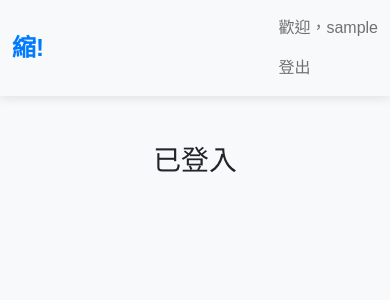
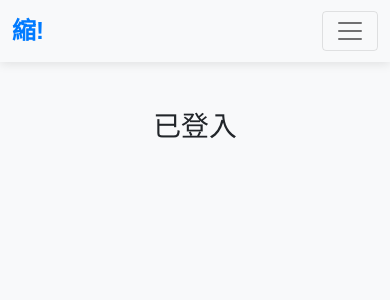
Before and after one commit to NUTT1101/tinyurl_flask, a Flask app: template templates/dashboard.html in a window 390 px wide. Shown: the top 300 px of the page. Run offline with Flask 3, Linux system fonts and the light colour scheme; the template is opened without the code that fills it: most values are stand-ins (such as "Sample title", 1, 10 or a date in 2020); some libraries are stand-ins or nearby versions.

Commit message:
mobile droplist and red logout button ok

```diff
--- a/templates/dashboard.html
+++ b/templates/dashboard.html
@@ -6,15 +6,33 @@
     <title>縮! - 儀表板</title>
     <link href="https://cdn.jsdelivr.net/npm/bootstrap@5.1.3/dist/css/bootstrap.min.css" rel="stylesheet">
     <link rel="stylesheet" href="{{ url_for('static', filename='css/styles.css') }}">
+    <style>
+        .logout-link {
+            color: #dc3545 !important; /* Bootstrap 的 danger 顏色 */
+            transition: color 0.3s ease;
+        }
+        .logout-link:hover {
+            color: #bd2130 !important; /* 稍深的紅色，用於懸停效果 */
+        }
+    </style>
 </head>
 <body>
     <header>
         <nav class="navbar navbar-expand-lg navbar-light bg-light">
             <div class="container">
                 <a class="navbar-brand" href="#">縮!</a>
-                <div class="navbar-nav ms-auto">
-                    <span class="nav-item nav-link">歡迎，{{ username }}</span>
-                    <a class="nav-item nav-link" href="#" id="logout">登出</a>
+                <button class="navbar-toggler" type="button" data-bs-toggle="collapse" data-bs-target="#navbarNav" aria-controls="navbarNav" aria-expanded="false" aria-label="Toggle navigation">
+                    <span class="navbar-toggler-icon"></span>
+                </button>
+                <div class="collapse navbar-collapse" id="navbarNav">
+                    <ul class="navbar-nav ms-auto">
+                        <li class="nav-item">
+                            <span class="nav-link">歡迎，{{ username }}</span>
+                        </li>
+                        <li class="nav-item">
+                            <a class="nav-link logout-link" href="#" id="logout">登出</a>
+                        </li>
+                    </ul>
                 </div>
             </div>
         </nav>
```
